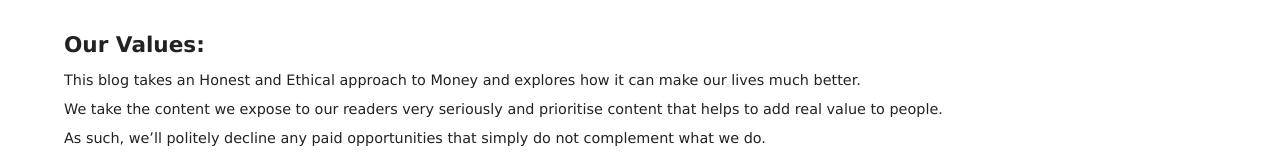
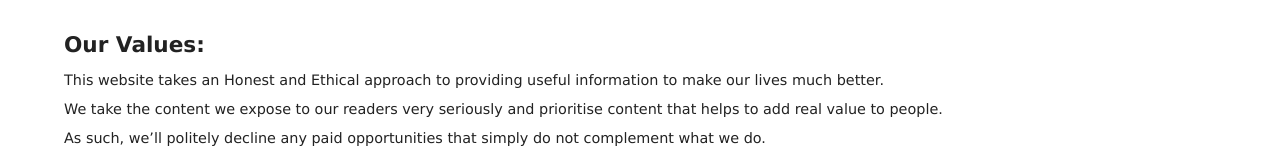
Before and after one commit to Oyeleye/consult-leye, a React (Create React App) app: page /collaborate in a window 1280 px wide. Shown: the part 898-1054 px from the top of the page. Built offline with nearby package versions, Linux system fonts and the light colour scheme.

Commit message:
Update OOur Values

```diff
--- a/src/pages/Collaborate.js
+++ b/src/pages/Collaborate.js
@@ -50,7 +50,7 @@ export const Collaborate = () => {
                 <p>Our content covers Education (Studying Abroad), Money Saving, Investing, Lifestyle and more.</p>
                 <br/>
                 <p className='collaborate-header'>Our Values:</p>
-                <p>This blog takes an Honest and Ethical approach to Money and explores how it can make our lives much better.</p>
+                <p>This website takes an Honest and Ethical approach to providing useful information to make our lives much better.</p>
                 <p>We take the content we expose to our readers very seriously and prioritise content that helps to add real value to people.</p>
                 <p>As such, we’ll politely decline any paid opportunities that simply do not complement what we do.</p>
                 <p>We can discuss various types of advertising or sponsorship, so simply get in touch and enquire.</p>
```
